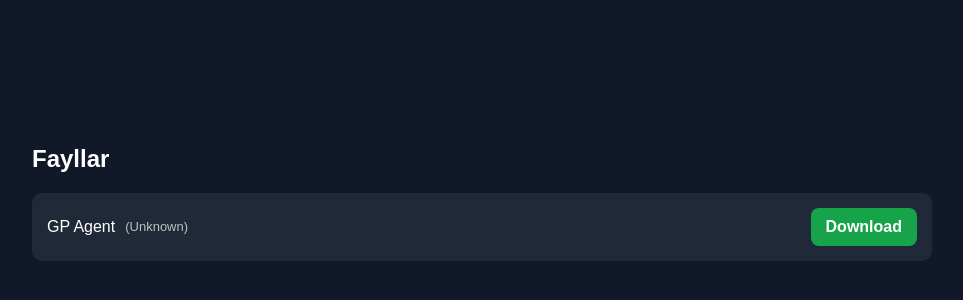
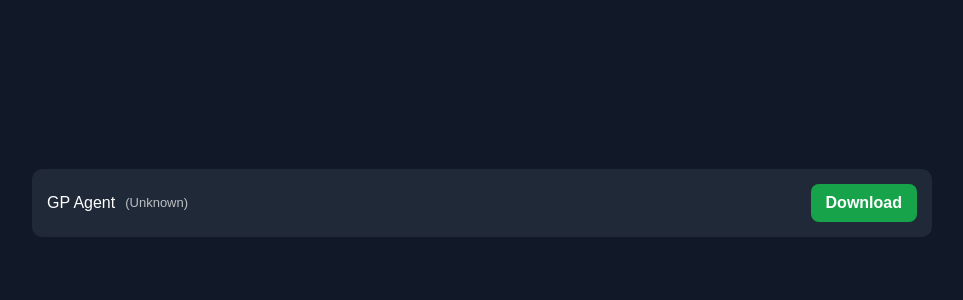
Before and after one commit to Bakhtiyar05/TechLab_Project, a plain HTML site: page exe.html in a window 1280 px wide. Shown: the part 190-490 px from the top of the page, without its empty margins (158-1121 px from the left). Drawn offline with Linux system fonts and the light colour scheme; no server answers.

```diff
--- a/exe.html
+++ b/exe.html
@@ -77,7 +77,7 @@
 <div class="download-screen">
     <div class="container">
 
-        <h2>Fayllar</h2>
+        <!-- <h2>Fayllar</h2> -->
 
         <div id="fileList"></div>
 
```
